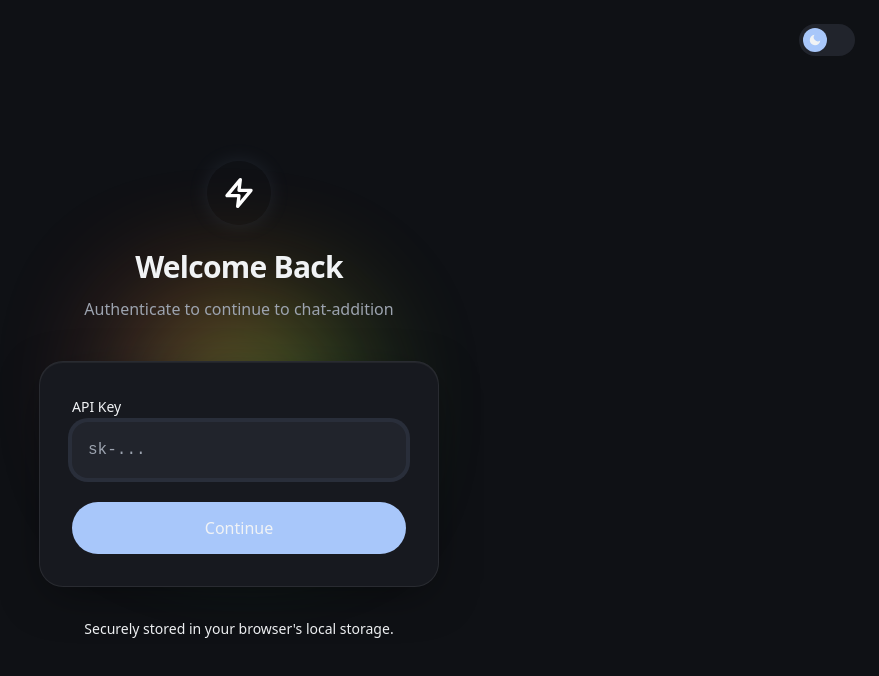
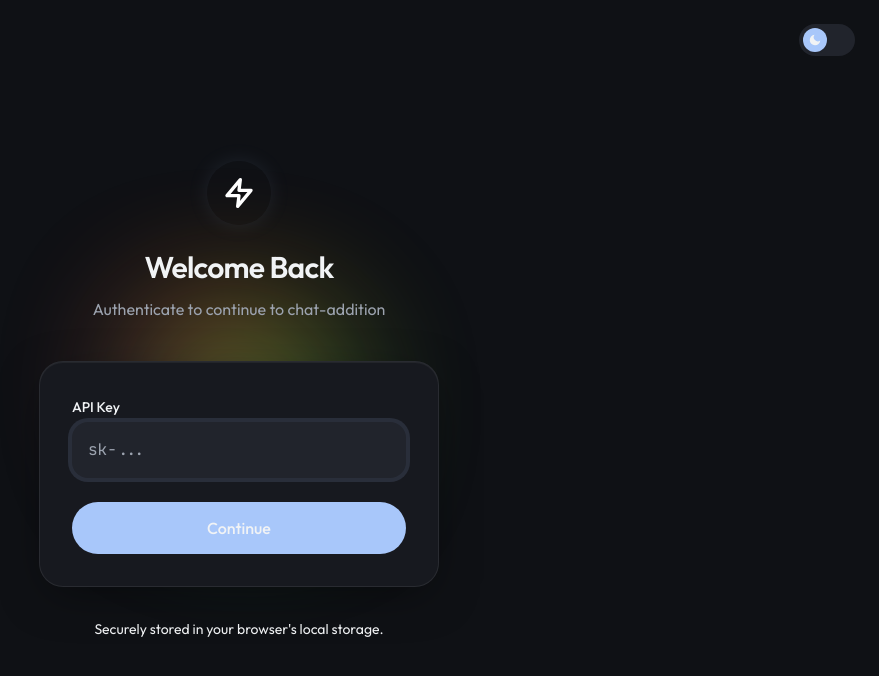
Before and after one commit to jinyinghua/chat-addition, a Next.js app: page / in a window 1280 px wide. Shown: the top 676 px of the page, without its empty margins (401-1280 px from the left). Built offline with nearby package versions, Linux system fonts and the light colour scheme.

Commit message:
feat: 使用 next/font/google 加载 Outfit + JetBrains Mono 字体
- layout.tsx: 通过 next/font/google 导入 Outfit (sans) 和 JetBrains Mono (mono)
- globals.css: --font-sans/--font-mono 指向 next/font 的 CSS 变量
- 字体预加载 preload + display:swap 保证最佳性能

```diff
--- a/app/globals.css
+++ b/app/globals.css
@@ -5,11 +5,12 @@
 /* ============================================================
    主题：Aurora (Dark Neural Expressive)
    深邃蓝灰 · 神经元渐变 · 弥散阴影 · 有机形态
+   字体：使用 next/font/google 加载的谷歌字体 (CSS 变量)
    ============================================================ */
 :root,
 [data-theme='aurora'] {
-  --font-sans: 'Outfit', 'Google Sans', 'SF Pro Rounded', system-ui, -apple-system, sans-serif;
-  --font-mono: 'JetBrains Mono', 'SF Mono', ui-monospace, monospace;
+  --font-sans: var(--font-outfit), 'Google Sans', 'SF Pro Rounded', system-ui, -apple-system, sans-serif;
+  --font-mono: var(--font-jetbrains-mono), 'SF Mono', ui-monospace, monospace;
 
   --bg: #0f1115;
   --surface: #17191f;
@@ -129,8 +130,8 @@ body {
 
   /* 悬浮面板 */
   .neural-floating {
-    background: rgba(var(--surface-rgb), 0.85); /* 需要在实际使用时配合 backdrop-blur */
-    border-radius: 999px; /* 胶囊形 */
+    background: rgba(var(--surface-rgb), 0.85);
+    border-radius: 999px;
     box-shadow: var(--shadow-floating);
     border: 1px solid var(--border);
   }
@@ -334,7 +335,7 @@ body {
   border-radius: 16px;
   overflow: hidden;
   border: 1px solid var(--border);
-  background: #0f1115; /* 代码块始终保持深色 */
+  background: #0f1115;
 }
 .md-body table {
   width: 100%;
--- a/app/layout.tsx
+++ b/app/layout.tsx
@@ -1,4 +1,5 @@
 import type { Metadata } from 'next';
+import { Outfit, JetBrains_Mono } from 'next/font/google';
 import './globals.css';
 
 export const metadata: Metadata = {
@@ -6,12 +7,32 @@ export const metadata: Metadata = {
   description: 'ChatGPT 中转 · 会话管理 · 图片生成 — 高级优雅的前端控制台',
 };
 
+// 通过 next/font/google 加载谷歌字体（带 CSS 变量）
+const outfit = Outfit({
+  subsets: ['latin', 'latin-ext'],
+  variable: '--font-outfit',
+  display: 'swap',
+  preload: true,
+});
+
+const jetbrainsMono = JetBrains_Mono({
+  subsets: ['latin', 'latin-ext'],
+  variable: '--font-jetbrains-mono',
+  display: 'swap',
+  preload: true,
+});
+
 // 在 React 注水前设置主题，避免页面加载时的主题闪烁。
 const themeInitScript = `(function(){try{var t=localStorage.getItem('ca_theme');if(t!=='aurora'&&t!=='daylight'){t='aurora';}document.documentElement.setAttribute('data-theme',t);}catch(e){document.documentElement.setAttribute('data-theme','aurora');}})();`;
 
 export default function RootLayout({ children }: { children: React.ReactNode }) {
   return (
-    <html lang="zh-CN" data-theme="aurora" suppressHydrationWarning>
+    <html
+      lang="zh-CN"
+      data-theme="aurora"
+      suppressHydrationWarning
+      className={`${outfit.variable} ${jetbrainsMono.variable}`}
+    >
       <head>
         <script dangerouslySetInnerHTML={{ __html: themeInitScript }} />
       </head>
```
